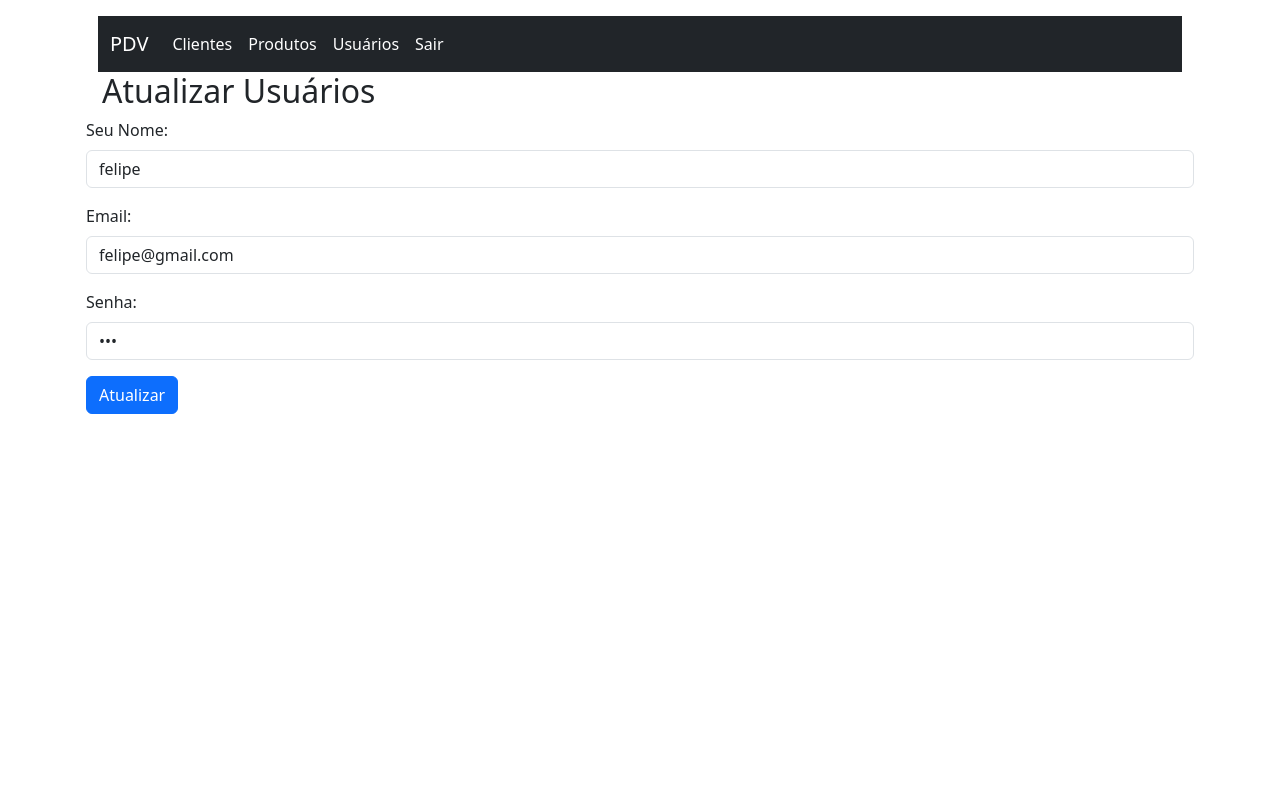
After one commit to edchip73/pdv, a PHP site: page /usuarios/edit.php?id=1 in a window 1280 px wide. The commit adds this page. Run offline with PHP 8.4, Linux system fonts and the light colour scheme; a user stored in the database is signed in; data comes from the database, SQL or seed files in the repository.

Commit message:
Projeto Estruturado

```diff
--- a/clientes/delete.php
+++ b/clientes/delete.php
@@ -1,9 +1,8 @@
 <?php
 include('../seguranca.php');
-Include ('../conexao.php');
+include('../conexao.php');
 $id = $_GET['id'];
-$sql="DELETE FROM clientes WHERE id=".$id;
+$sql = "DELETE FROM clientes WHERE id=" . $id;
 $stmt = $conexao->prepare($sql);
 $stmt->execute();
 header("location: index.php");
-?>
--- /dev/null
+++ b/clientes/style.css
@@ -0,0 +1,6 @@
+.container{
+    padding: 1rem;
+}
+.container h2{
+    margin-left: 1rem;
+}
--- a/index.php
+++ b/index.php
@@ -6,6 +6,7 @@
     <title>Sistema</title>
     <link rel="icon" href="https://www.w3schools.com/favicon.ico">
     <link href="https://cdn.jsdelivr.net/npm/bootstrap@5.3.2/dist/css/bootstrap.min.css" rel="stylesheet" integrity="sha384-T3c6CoIi6uLrA9TneNEoa7RxnatzjcDSCmG1MXxSR1GAsXEV/Dwwykc2MPK8M2HN" crossorigin="anonymous">
+    <link rel="stylesheet" href="style.css">
 </head>
 <body>
 <div class="container">
@@ -13,7 +14,7 @@
 
     <main class="form-signin w-100 m-auto">
         <form action="login.php" method="post">
-            <img class="mb-4" src="https://getbootstrap.com/docs/5.3/assets/brand/bootstrap-logo.svg" alt="" width="72" height="57">
+            <img class="mb-4" src="https://gestaoclick.com.br/wp-content/uploads/2020/12/pdv.png" alt="" width="172" height="157">
             <h1 class="h3 mb-3 fw-normal">Qual é seu login e senha?</h1>
 
             <div class="form-floating">
@@ -24,7 +25,10 @@
                 <input type="password" class="form-control" name="senha" placeholder="Qual é o sua senha?">
                 <label>Qual é o sua senha?</label>
             </div>
+            <div class="form-floating">
             <button class="btn btn-primary w-100 py-2" type="submit">Entrar</button>
+            </div>
+
         </form>
     </main>
 </div>
--- a/inicio.php
+++ b/inicio.php
@@ -6,11 +6,12 @@
     <title>Sistema</title>
     <link rel="icon" href="https://www.w3schools.com/favicon.ico">
     <link href="https://cdn.jsdelivr.net/npm/bootstrap@5.3.2/dist/css/bootstrap.min.css" rel="stylesheet" integrity="sha384-T3c6CoIi6uLrA9TneNEoa7RxnatzjcDSCmG1MXxSR1GAsXEV/Dwwykc2MPK8M2HN" crossorigin="anonymous">
+    <link rel="stylesheet" href="style.css">
 </head>
 <body>
 <div class="container">
     <?php include 'menu.php';?>
-    <h1>Seja bem vindo!</h1>
+    <h2>Seja bem vindo!</h2>
     <?php
     session_start();
     print_r($_SESSION);
--- a/login.php
+++ b/login.php
@@ -16,6 +16,6 @@ if ($login) {
 
     echo "Login bem-sucedido. Bem-vindo, " . $login['email'] . "!";
 } else {
-    echo "Nome de usuário ou senha incorretos.";
+    echo "<script>alert('Nome de usuário ou senha incorretos')</script>";
 }
 ?>
--- a/menu.php
+++ b/menu.php
@@ -1,4 +1,4 @@
-<div class="container">
+<div class="container-fluid">
     <nav class="navbar navbar-expand-md navbar-dark bg-dark">
         <div class="container-fluid">
             <a class="navbar-brand" href="#">PDV</a>
--- a/produtos/index.php
+++ b/produtos/index.php
@@ -7,12 +7,12 @@ include('../conexao.php');
     <title>Listar Produtos</title>
 
     <link href="https://cdn.jsdelivr.net/npm/bootstrap@5.3.2/dist/css/bootstrap.min.css" rel="stylesheet" integrity="sha384-T3c6CoIi6uLrA9TneNEoa7RxnatzjcDSCmG1MXxSR1GAsXEV/Dwwykc2MPK8M2HN" crossorigin="anonymous">
-
+    <link rel="stylesheet" href="style.css">
 </head>
 <body>
 <div class="container">
     <?php include '../menu.php';?>
-    <h1>Listar Produtos <a href="add.php">+</a></h1>
+    <h2>Listar Produtos <a href="add.php">+</a></h2>
 
     <table class="table">
         <thead>
@@ -35,7 +35,7 @@ include('../conexao.php');
                 <td><?php echo $linha["quantidade"]?></td>
                 <td>
                     <a href="delete.php?id=<?php echo $linha["id"]?>" onclick="return confirm('Deseja realmente excluir?')"><button type="button" class="btn btn-danger">Excluir</button></a>
-                    <a href="edit.php?id=<?php echo $linha["id"]?>"> <button type="button" class="btn btn-dark">Editar</button></a>
+                    <a href="edit.php?id=<?php echo $linha["id"]?>"> <button type="button" class="btn btn-primary">Editar</button></a>
                 </td>
             </tr>
         <?php }?>
--- /dev/null
+++ b/produtos/style.css
@@ -0,0 +1,6 @@
+.container{
+    padding: 1rem;
+}
+.container h2{
+    margin-left: 1rem;
+}
--- a/usuarios/add.php
+++ b/usuarios/add.php
@@ -1,6 +1,7 @@
 <?php
 include('../seguranca.php');
 include('../conexao.php');
+
 if($_POST){
     $nome = $_POST['nome'];
     $email = $_POST['email'];
@@ -16,12 +17,12 @@ if($_POST){
 <head>
     <title>Cadastro de Usuários</title>
     <link href="https://cdn.jsdelivr.net/npm/bootstrap@5.3.2/dist/css/bootstrap.min.css" rel="stylesheet" integrity="sha384-T3c6CoIi6uLrA9TneNEoa7RxnatzjcDSCmG1MXxSR1GAsXEV/Dwwykc2MPK8M2HN" crossorigin="anonymous">
-
+    <link rel="stylesheet" href="style.css">
 </head>
 <body>
 <div class="container">
     <?php include '../menu.php';?>
-<h1>Cadastro de Usuários</h1>
+<h2>Cadastro de Usuários</h2>
 
 <form method="post" action="add.php">
     <div class="mb-3">
--- /dev/null
+++ b/usuarios/edit.php
@@ -0,0 +1,54 @@
+<?php
+session_start();
+include('../seguranca.php');
+include('../conexao.php');
+if ($_POST) {
+    $usuario_id = $_SESSION['id'];
+    $id = $_POST['id'];
+    $nome = $_POST['nome'];
+    $email = $_POST['email'];
+    $senha = $_POST['senha'];
+    $sql = "UPDATE usuarios SET nome = '$nome',email = '$email',senha='$senha' WHERE (id = '$id')";
+    $stmt = $conexao->prepare($sql);
+    $stmt->execute();
+    header("location: index.php");
+}
+
+$id_usuario_alterar = $_GET['id'];
+$consulta = $conexao->query("select * from usuarios where id='$id_usuario_alterar'");
+$linha = $consulta->fetch(PDO::FETCH_ASSOC);
+
+?>
+<html>
+<head>
+    <title>Atualizar Usuários</title>
+    <link href="https://cdn.jsdelivr.net/npm/bootstrap@5.3.2/dist/css/bootstrap.min.css" rel="stylesheet" integrity="sha384-T3c6CoIi6uLrA9TneNEoa7RxnatzjcDSCmG1MXxSR1GAsXEV/Dwwykc2MPK8M2HN" crossorigin="anonymous">
+    <link rel="stylesheet" href="style.css">
+</head>
+<body>
+<div class="container">
+    <?php include '../menu.php';?>
+    <h2>Atualizar Usuários</h2>
+
+    <form method="post" action="edit.php">
+        <input type="hidden" name="id" value="<?php echo $_GET['id']?>">
+        <div class="mb-3">
+            <label class="form-label">Seu Nome:</label>
+            <input type="text" name="nome" placeholder="Qual o seu nome?" required class="form-control" value="<?php echo $linha['nome']?>">
+        </div>
+
+        <div class="mb-3">
+            <label class="form-label">Email:</label>
+            <input type="email" name="email" placeholder="Qual o E-mail?" required class="form-control" value="<?php echo $linha['email']?>">
+        </div>
+
+        <div class="mb-3">
+            <label class="form-label">Senha:</label>
+            <input type="password" name="senha" placeholder="Qual a senha?" required class="form-control" value="<?php echo $linha['senha']?>">
+        </div>
+
+        <button type="submit" class="btn btn-primary">Atualizar</button>
+    </form>
+</div>
+</body>
+</html>
--- a/usuarios/index.php
+++ b/usuarios/index.php
@@ -7,12 +7,12 @@ include('../seguranca.php');
     <title>Listar Usuários</title>
 
     <link href="https://cdn.jsdelivr.net/npm/bootstrap@5.3.2/dist/css/bootstrap.min.css" rel="stylesheet" integrity="sha384-T3c6CoIi6uLrA9TneNEoa7RxnatzjcDSCmG1MXxSR1GAsXEV/Dwwykc2MPK8M2HN" crossorigin="anonymous">
-
+    <link rel="stylesheet" href="style.css">
 </head>
 <body>
 <div class="container">
     <?php include '../menu.php';?>
-    <h1>Listar Usuários <a href="add.php">+</a></h1>
+    <h2>Listar Usuários <a href="add.php">+</a></h2>
 
     <table class="table">
         <thead>
@@ -35,7 +35,7 @@ include('../seguranca.php');
                 <td><?php echo $linha["senha"]?></td>
                 <td>
                     <a href="delete.php?id=<?php echo $linha["id"]?>" onclick="return confirm('Deseja realmente excluir?')"><button type="button" class="btn btn-danger">Excluir</button></a>
-                    <a href="edit.php?id=<?php echo $linha["id"]?>"> <button type="button" class="btn btn-dark">Editar</button></a>
+                    <a href="edit.php?id=<?php echo $linha["id"]?>"> <button type="button" class="btn btn-primary">Editar</button></a>
                 </td>
             </tr>
         <?php }?>
--- /dev/null
+++ b/usuarios/style.css
@@ -0,0 +1,6 @@
+.container{
+    padding: 1rem;
+}
+.container h2{
+    margin-left: 1rem;
+}
```
Also changed, not shown: clientes/add.php (+4 -8 lines), clientes/edit.php (added, +54 -0 lines), clientes/index.php (+5 -3 lines), produtos/add.php (+3 -4 lines), produtos/edit.php (added, +54 -0 lines), style.css (added, +11 -0 lines).
